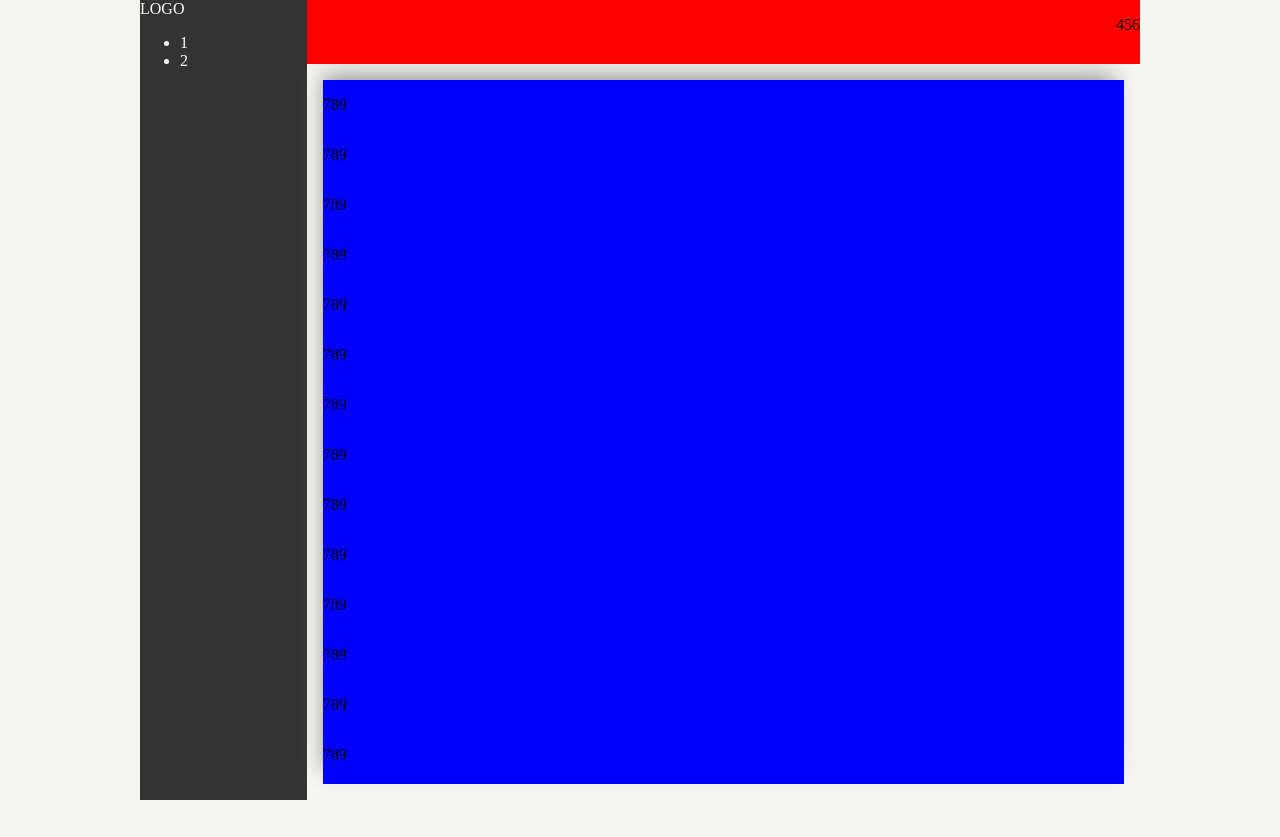
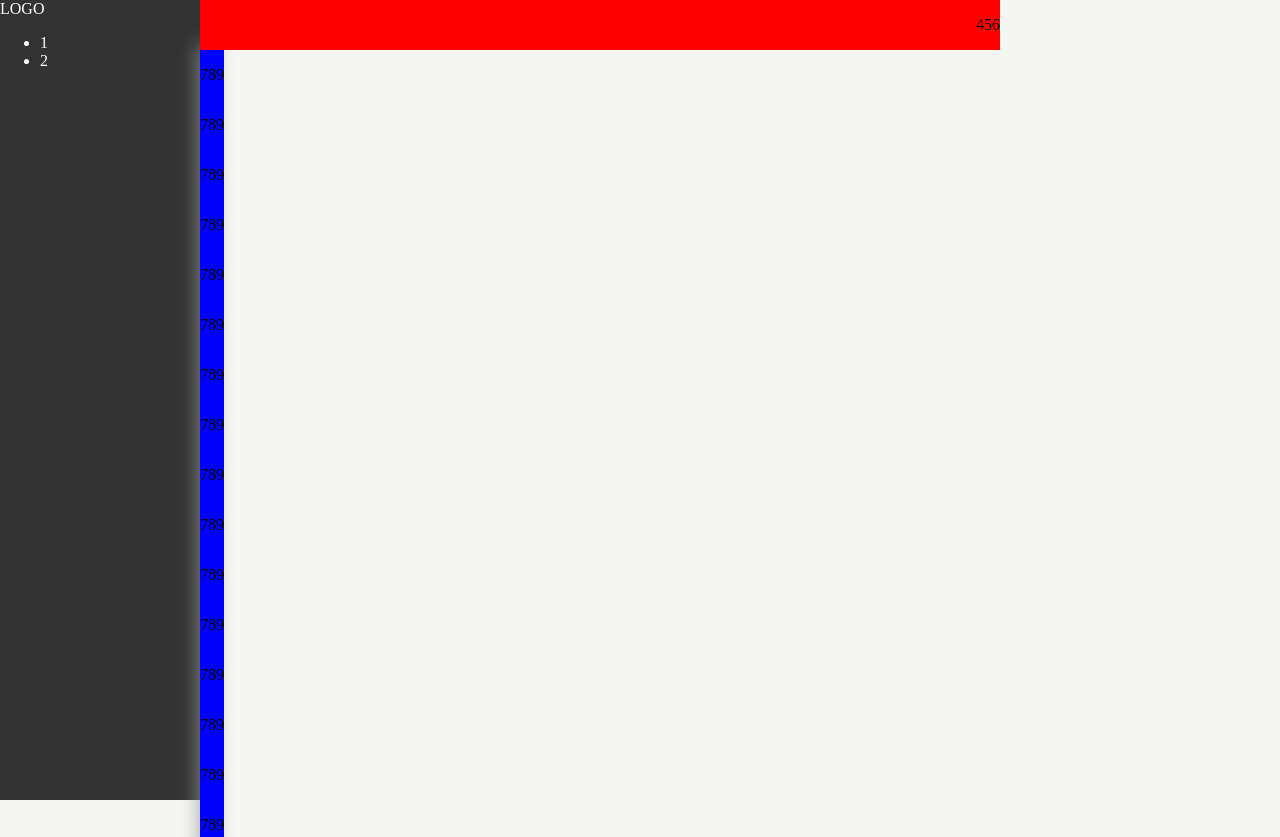
Before and after one commit to kraajaan/solo-project, a website: page src/index.html in a window 1280 px wide. Shown: the top 837 px of the page. Before the commit the page ends 800 px from the top, so only its background shows below. Drawn offline with nearby package versions, Linux system fonts and the light colour scheme; files that its build step writes are made by us from their sources.

Commit message:
Intermediate commit in Module 12 (fixed buahaha)

```diff
--- a/src/index.html
+++ b/src/index.html
@@ -34,7 +34,6 @@
         <p>789</p><p>789</p><p>789</p><p>789</p><p>789</p><p>789</p>
         <p>789</p><p>789</p><p>789</p><p>789</p><p>789</p><p>789</p>
         <p>789</p><p>789</p><p>789</p><p>789</p><p>789</p><p>789</p>
-        <p>789</p>
       </div>
     </div>
 
--- a/src/sass/_layout.scss
+++ b/src/sass/_layout.scss
@@ -2,25 +2,20 @@ body {
   background-color: $color-body-background-light;
   margin: 0;
   padding: 0;
-  overflow-y: hidden;
 }
 
 .container {
-  display: flex;
-  flex-direction: row;
-  justify-content: space-between;
   max-width: 1000px;
-  margin: 0 auto;
-  padding: 0 20px;
+  margin: 0;
+  padding: 0;
 }
 
 .sidebar {
-  flex: 2;
-  display: flex;
-  flex-direction: column;
   background-color: $color-sidebar-background-dark;
   color: $color-white;
+  width: 200px;
   height: 100vh;
+  position: fixed;
 }
 
 // .sidebar__logo {
@@ -30,10 +25,9 @@ body {
 // }
 
 .main {
-  display: flex;
-  flex-direction: column;
-  justify-content: flex-start;
-  flex: 10;
+  position: absolute;
+  left: 200px;
+  width: 800px;
 }
 
 .main__nav {
@@ -42,9 +36,10 @@ body {
   justify-content: flex-end;
   background-color: red;
   z-index: 1;
-  height: 8vh;
+  height: 50px;
   top: 0;
-  position: sticky;
+  position: fixed;
+  width: 800px;
 }
 
 .main__section {
@@ -52,8 +47,8 @@ body {
   flex-direction: column;
   justify-content: flex-start;
   background-color: blue;
-  margin: 2vh;
+  top: 50px;
+  margin-top: 0px;
+  position: absolute;
   box-shadow: -5px -10px 20px -5px #999;
-  height: 88vh;;
-  overflow-y: hidden;
 }
```
